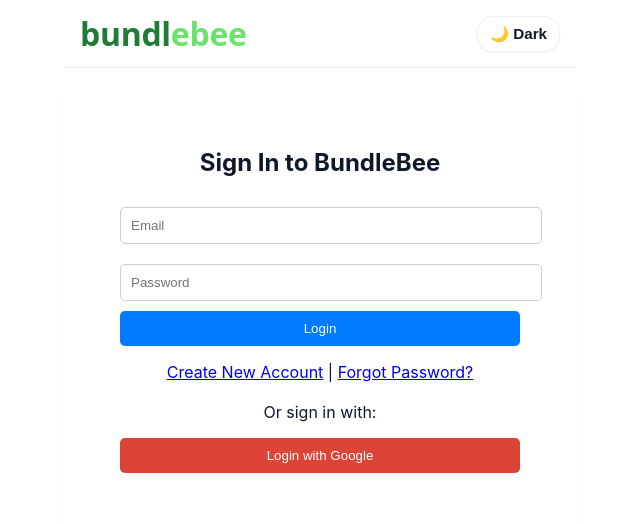
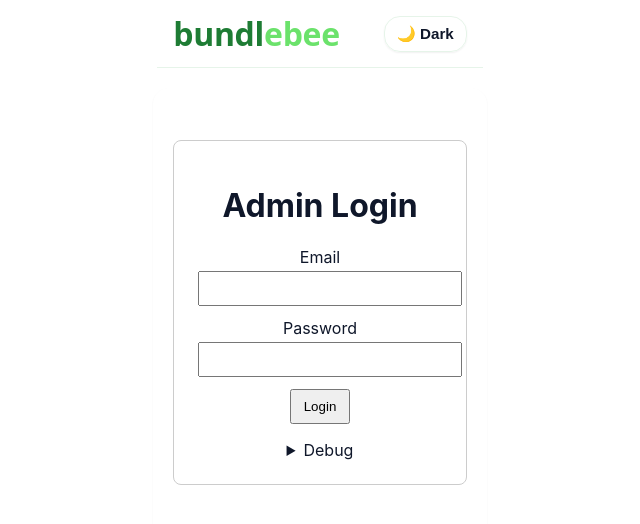
Before and after one commit to lmrsndr/affiliate-marketing-app, a Vue app in the folder frontend/: page /login in a window 1280 px wide. Shown: the top 524 px of the page, without its empty margins (320-960 px from the left). Built offline with nearby package versions, Linux system fonts and the light colour scheme; no server answers.

Commit message:
feat(auth): add local email+password login flow (backend + frontend)

```diff
--- a/frontend/src/views/AdminLogin.vue
+++ b/frontend/src/views/AdminLogin.vue
@@ -1,122 +1,95 @@
 <template>
-  <div class="login-container">
-    <h2>Sign In to BundleBee</h2>
+  <div class="login">
+    <h1>Admin Login</h1>
 
-    <!-- ✅ Email/Password Login -->
-    <form @submit.prevent="login">
-      <input v-model="email" type="email" placeholder="Email" required />
-      <input v-model="password" type="password" placeholder="Password" required />
-      <button type="submit">Login</button>
-      <p v-if="errorMessage" class="error">{{ errorMessage }}</p>
+    <form @submit.prevent="submit">
+      <div class="field">
+        <label>Email</label>
+        <input v-model.trim="email" type="email" required autocomplete="username" />
+      </div>
+
+      <div class="field">
+        <label>Password</label>
+        <input v-model="password" type="password" required autocomplete="current-password" />
+      </div>
+
+      <button type="submit" :disabled="loading">
+        {{ loading ? "Logging in..." : "Login" }}
+      </button>
     </form>
 
-    <p>
-      <router-link to="/register">Create New Account</router-link> |
-      <router-link to="/forgot-password">Forgot Password?</router-link>
-    </p>
+    <p v-if="error" class="err">{{ error }}</p>
 
-    <!-- ✅ OAuth -->
-    <div class="oauth-section">
-      <p>Or sign in with:</p>
-      <button @click="loginWithGoogle" class="google-button">Login with Google</button>
-    </div>
+    <details style="margin-top:1rem">
+      <summary>Debug</summary>
+      <pre class="debug">
+email: {{ email }}
+loading: {{ loading }}
+      </pre>
+    </details>
   </div>
 </template>
 
-<script>
+<script setup>
+import { ref } from "vue";
 import { useRouter } from "vue-router";
-import { ref } from "vue";
-import API from "../api.js";
 
-export default {
-  setup() {
+const router = useRouter();
 const email = ref("");
 const password = ref("");
-    const errorMessage = ref("");
-    const router = useRouter();
+const loading = ref(false);
+const error = ref("");
 
-    // ✅ Email/Password Login
-    const login = async () => {
+async function submit() {
+  loading.value = true;
+  error.value = "";
+
   try {
-        await API.post("/auth/login", {
-          email: email.value,
-          password: password.value,
+    const res = await fetch("/api/auth/local/login", {
+      method: "POST",
+      headers: { "Content-Type": "application/json" },
+      credentials: "include",
+      body: JSON.stringify({ email: email.value, password: password.value }),
     });
 
-        const profile = await API.get("/auth/me");
+    const text = await res.text().catch(() => "");
+    let json = {};
+    try { json = text ? JSON.parse(text) : {}; } catch {}
 
-        if (profile.data.role === "admin") {
-          router.push("/admin-dashboard");
+    console.log("🔐 /api/auth/local/login ->", res.status, json);
+
+    if (!res.ok || !json.success) {
+      throw new Error(json.message || `Login failed (HTTP ${res.status})`);
+    }
+
+    if (json.next === "verify-2fa") {
+      router.push("/verify-2fa");
     } else {
       router.push("/dashboard");
     }
-      } catch (error) {
-        console.error("❌ Login error:", error);
-        errorMessage.value = "❌ Invalid email or password. Please try again.";
+  } catch (e) {
+    error.value = e?.message || "Network or server error";
+  } finally {
+    loading.value = false;
   }
-    };
-
-    // ✅ Google OAuth Login (Redirects to backend route, not Google directly)
-    const loginWithGoogle = () => {
-      window.location.href = "https://api.bundlebee.co.uk/auth/google";
-    };
-
-    return {
-      email,
-      password,
-      errorMessage,
-      login,
-      loginWithGoogle,
-    };
-  },
-};
+}
 </script>
 
 <style scoped>
-.login-container {
-  max-width: 400px;
-  margin: auto;
-  padding: 20px;
-  text-align: center;
+.login {
+  max-width: 420px;
+  margin: 2rem auto;
+  padding: 1.5rem;
+  border: 1px solid #ccc;
+  border-radius: 8px;
 }
-
-input {
-  width: 100%;
-  padding: 10px;
-  margin: 10px 0;
-  border: 1px solid #ccc;
-  border-radius: 5px;
-}
-
-button {
-  width: 100%;
-  padding: 10px;
-  background-color: #007bff;
-  color: white;
-  border: none;
-  border-radius: 5px;
-  cursor: pointer;
-}
-
-button:hover {
-  background-color: #0056b3;
-}
-
-.error {
-  color: red;
-  font-weight: bold;
-}
-
-.oauth-section {
-  margin-top: 20px;
-}
-
-.google-button {
-  background-color: #db4437;
-  color: white;
-}
-
-.google-button:hover {
-  background-color: #c1351d;
+.field { margin-bottom: 0.75rem; display: grid; gap: .25rem; }
+.field input { width: 100%; padding: .5rem; }
+button { padding: .5rem .75rem; }
+.err { color: #c00; margin-top: .75rem; }
+.debug {
+  white-space: pre-wrap;
+  background: #111; color: #ddd;
+  border: 1px dashed #444; padding: .5rem; border-radius: 8px;
 }
 </style>
```
Also changed, not shown: frontend/src/lib/authClient.js (added, +22 -0 lines), 2 other files (tests, documents, lock files or other folders). Lines whose indentation alone changed are shown as unchanged.
